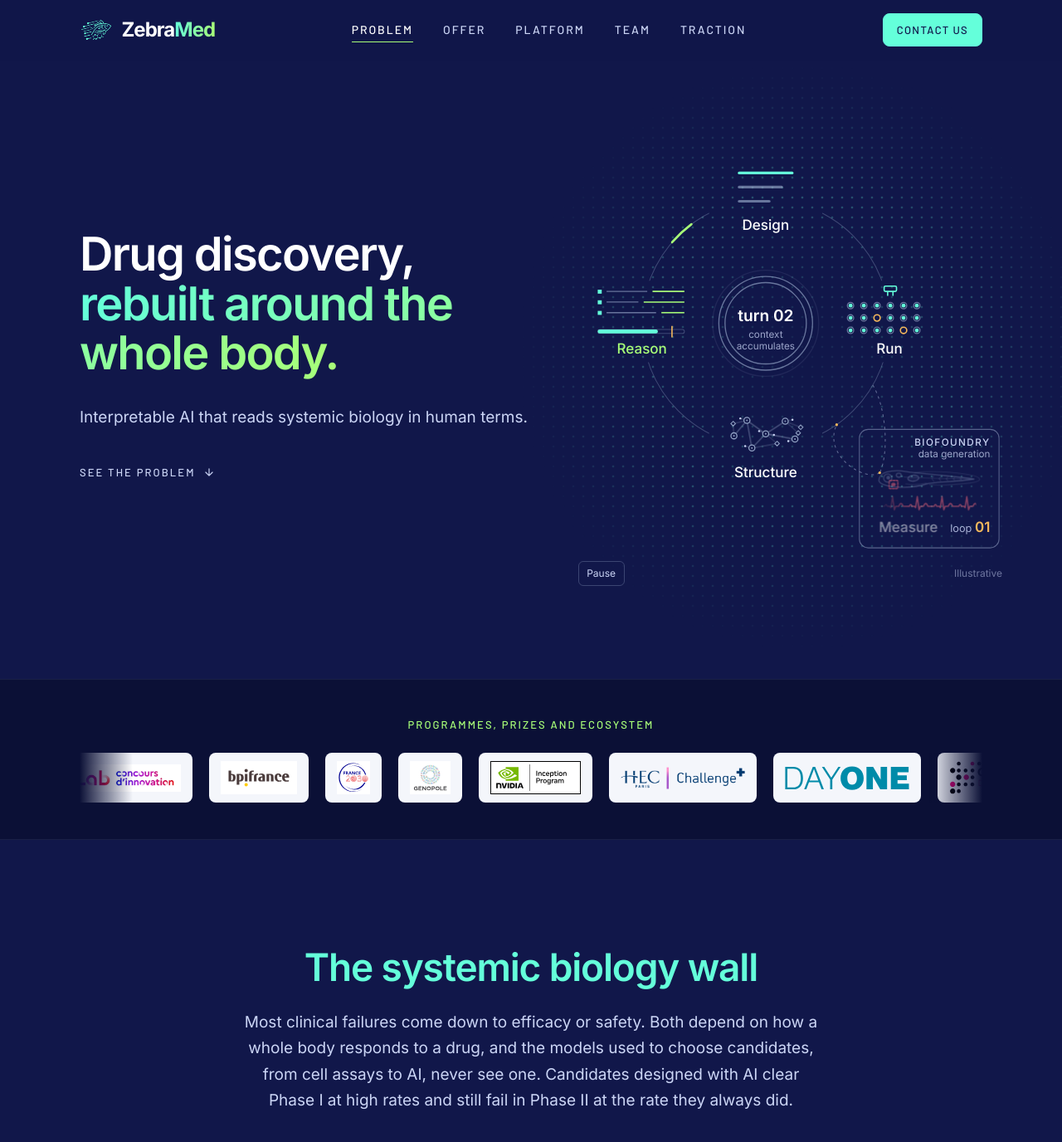
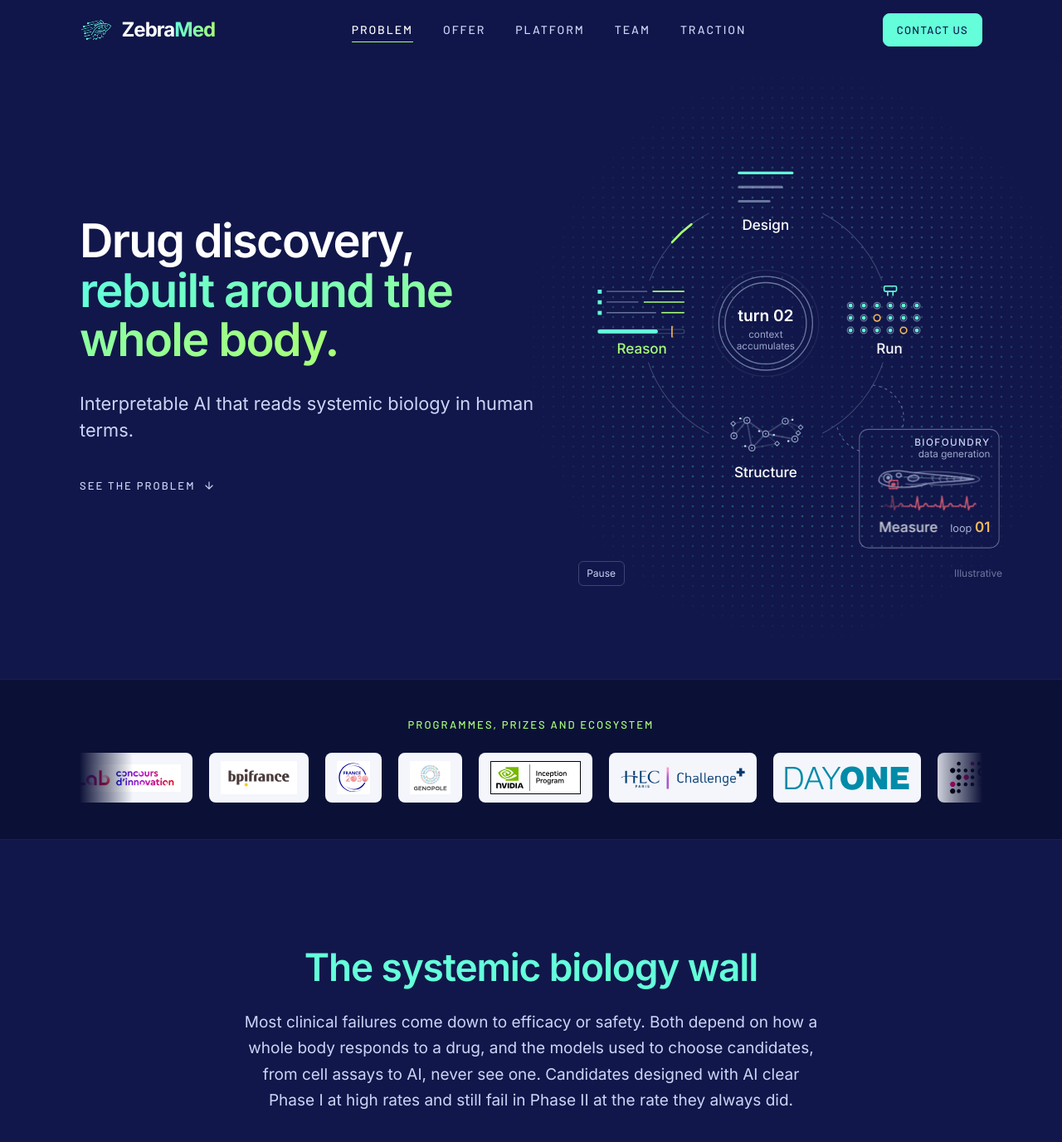
Before and after one commit to zebramed/zebramed.bio, a Jekyll site: the page built from index.html, in a window 1280 px wide and 1400 px high. Shown: the top 1376 px of the window at 83% size. Built offline with Jekyll 4.4.1, drawn with Linux system fonts in a browser that asks for light colours.

Commit message:
Hero: larger line under the headline; loop detour drawn as arcs of one circle that stop at the biofoundry frame; larva drawn lighter and dimmed less between visits; resting ping leaves no dot

```diff
--- a/_includes/figures/loop.html
+++ b/_includes/figures/loop.html
@@ -36,15 +36,15 @@
             <circle class="hair" cx="212" cy="222" r="140"/>
             <circle class="pulse" cx="212" cy="222" r="140"/>
         </g>
-        <!-- The detour to the wet lab, a second loop hanging off the ring: out after Run, down its
-             right side into the biofoundry box to the larva, back round its left side and in before
-             Structure. -->
-        <path class="lab-path" d="M333.2 292C348 316 352 368 341 391"/>
-        <path class="lab-path" d="M341 391C325 402 276 372 292.3 336.7"/>
-        <path class="ping ping-out" pathLength="1" d="M333.2 292C348 316 352 368 341 391"/>
-        <path class="ping ping-back" pathLength="1" d="M341 391C325 402 276 372 292.3 336.7"/>
+        <!-- The detour to the wet lab: arcs of one circle (r 38.24, centre 329.96,330.09) that meets
+             the ring after Run and before Structure. The ping goes out to the biofoundry's top edge
+             and comes back from its left edge; the part of the circle inside the box is not drawn. -->
+        <path class="lab-path" d="M333.24 292A38.24 38.24 0 0 1 366.3 342"/>
+        <path class="lab-path" d="M318 366.41A38.24 38.24 0 0 1 292.3 336.68"/>
+        <path class="ping ping-out" pathLength="1" d="M333.24 292A38.24 38.24 0 0 1 366.3 342"/>
+        <path class="ping ping-back" pathLength="1" d="M318 366.41A38.24 38.24 0 0 1 292.3 336.68"/>
         <!-- The biofoundry: where the wet-lab loops run, counted as the pings arrive. Its heading
-             sits right so the loop can come in at the top left. -->
+             sits right, clear of where the detour meets the frame. -->
         <g class="lab-frame">
             <rect class="lab-box" x="318" y="342" width="158" height="134" rx="10"/>
             <text class="lab-head" x="466" y="360" text-anchor="end">Biofoundry</text>
--- a/assets/css/main.scss
+++ b/assets/css/main.scss
@@ -254,17 +254,22 @@
 .loop-ring .lab-path { fill: none; stroke: var(--color-line); stroke-opacity: 0.55; stroke-width: 1; stroke-dasharray: 3 4; }
 .loop-ring .ping {
     fill: none; stroke: var(--color-flag); stroke-width: 3; stroke-linecap: round;
-    stroke-dasharray: 0.14 2; stroke-dashoffset: 0.14; opacity: 0;
+    stroke-dasharray: 0.14 2; stroke-dashoffset: 0.2; opacity: 0;
 }
 .loop-ring.is-playing .ping { opacity: 1; animation: 12s linear var(--ping-delay, 0s) infinite; }
 .loop-ring.is-playing .ping-out { animation-name: ping-out; }
 .loop-ring.is-playing .ping-back { animation-name: ping-back; }
-@keyframes ping-out { 0% { stroke-dashoffset: 0.14; } 16%, 100% { stroke-dashoffset: -1; } }
-@keyframes ping-back { 0%, 34% { stroke-dashoffset: 0.14; } 50%, 100% { stroke-dashoffset: -1; } }
+/* at rest the dash sits just off either end of its path, so its round cap leaves no dot */
+@keyframes ping-out { 0% { stroke-dashoffset: 0.2; } 16%, 100% { stroke-dashoffset: -1.06; } }
+@keyframes ping-back { 0%, 34% { stroke-dashoffset: 0.2; } 50%, 100% { stroke-dashoffset: -1.06; } }
 .loop-ring.is-playing .station-lab { animation: lab-visit 12s linear var(--ping-delay, 0s) infinite; }
 .loop-ring.is-playing .station-lab .name { animation: lab-name 12s linear var(--ping-delay, 0s) infinite; }
-@keyframes lab-visit { 0%, 13% { opacity: 0.5; } 17%, 33% { opacity: 1; } 38%, 100% { opacity: 0.5; } }
+@keyframes lab-visit { 0%, 13% { opacity: 0.8; } 17%, 33% { opacity: 1; } 38%, 100% { opacity: 0.8; } }
 @keyframes lab-name { 0%, 14% { fill: var(--color-text-light); } 17%, 33% { fill: var(--color-flag); } 36%, 100% { fill: var(--color-text-light); } }
+/* the larva is drawn lighter than other station drawings so it reads inside the box */
+.loop-ring .station-lab .hair   { stroke: var(--color-text-medium); stroke-opacity: 0.6; }
+.loop-ring .station-lab .hair-2 { stroke: var(--color-text-medium); stroke-opacity: 0.9; }
+.loop-ring .station-lab .hair-f { fill: var(--color-text-medium); fill-opacity: 0.9; }
 /* the biofoundry box around Measure: its frame turns amber while the ping is in, and counts the loops */
 .loop-ring .lab-box { fill: none; stroke: var(--color-line); stroke-opacity: 0.5; stroke-width: 1; }
 .loop-ring .lab-head { fill: var(--color-text-medium); font-size: 11px; font-weight: 500; letter-spacing: 0.12em; text-transform: uppercase; }
@@ -397,7 +402,7 @@
 @media (min-width: 1024px) { .hero { padding-block: 5rem 7rem; } }
 .hero-grid { display: grid; gap: 3rem; align-items: center; }
 @media (min-width: 1024px) { .hero-grid { grid-template-columns: 7fr 6fr; gap: 2rem; } }
-.hero-copy .lede { margin-top: 2rem; }
+.hero-copy .lede { margin-top: 2rem; font-size: clamp(1.25rem, 1.7vw, 1.4375rem); line-height: 1.45; }
 .hero-copy .cue { margin-top: 2.5rem; }
 .hero-art { position: relative; }
 /* a halftone field behind the ring, thinning towards the edges */
```
